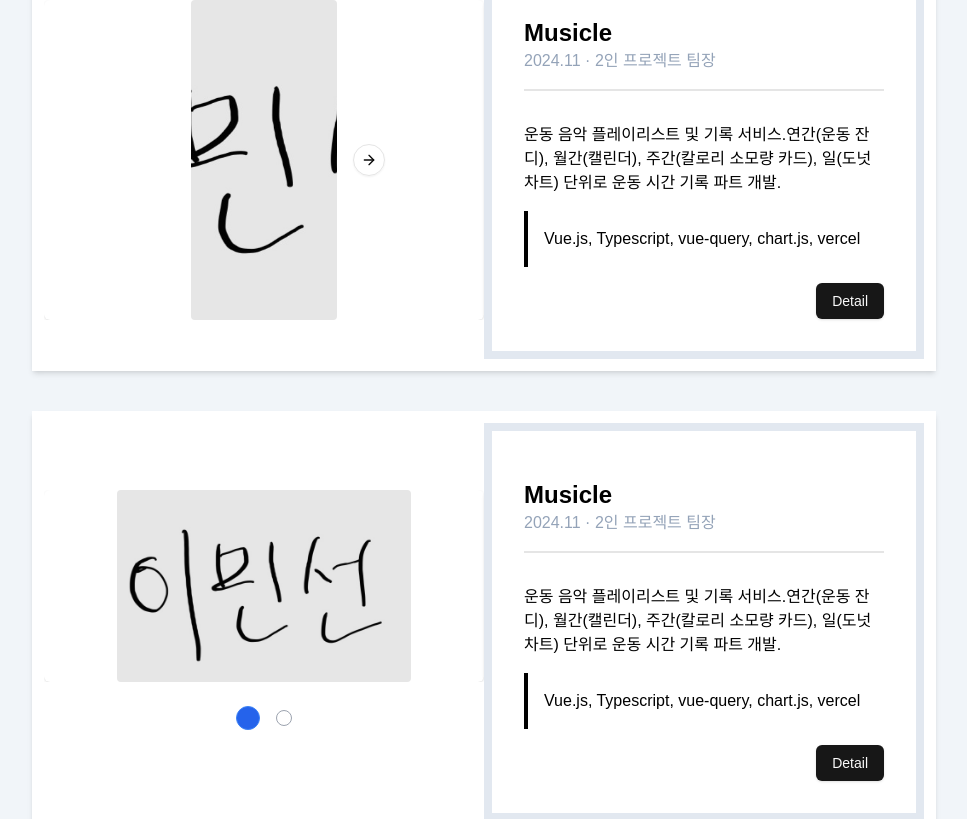
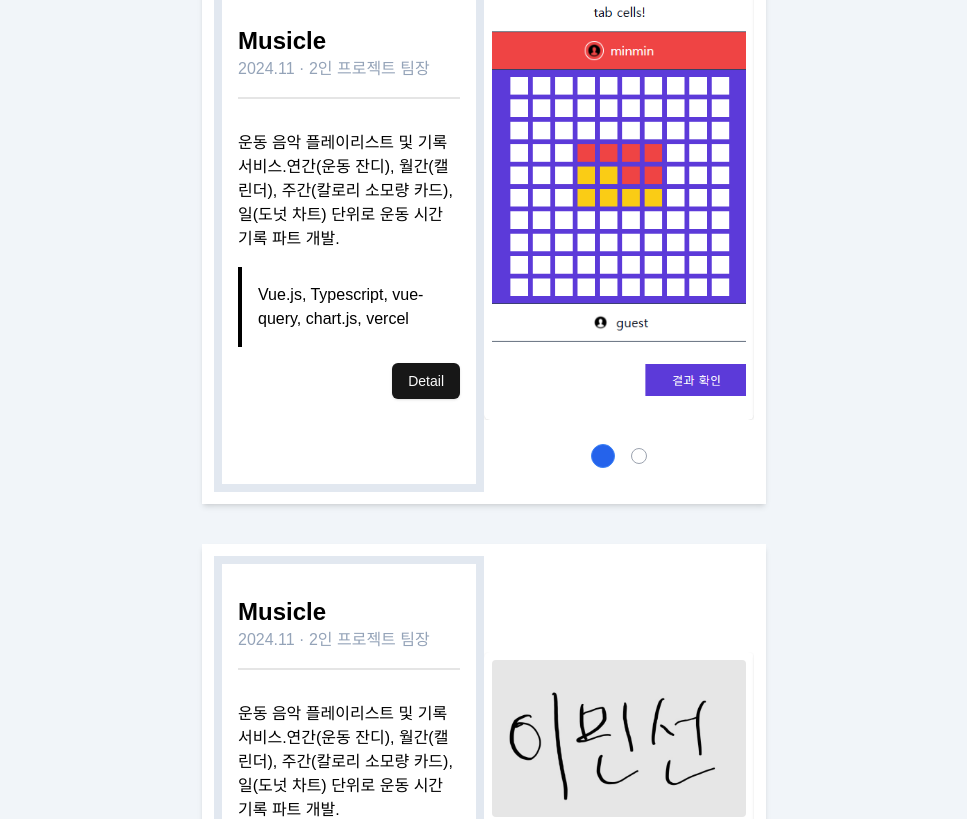
Before and after one commit to minsun0714/frontend-porfolio, a Next.js app in the folder frontend/: page / in a window 1280 px wide. Shown: the part 1827-2646 px from the top of the page, without its empty margins (156-1123 px from the left). Built offline with nearby package versions, Linux system fonts and the light colour scheme.

Commit message:
style: nav bar 반응형 디자인 수정정

```diff
--- a/frontend/src/components/NavBar.tsx
+++ b/frontend/src/components/NavBar.tsx
@@ -1,13 +1,12 @@
 export const Navbar = () => {
 	return (
 		<header className="z-50 h-16 w-screen flex justify-evenly items-center bg-white text-black font-bold fixed">
-			<div className="w-screen p-4 laptop:w-[1024px] flex justify-evenly items-center fixed">
-				<div>Frontend_Portfolio</div>
-				<ul className="flex gap-x-10 invisible laptop:visible">
+			<div className="w-screen tablet:w-[1000px] laptop:w-screen flex justify-evenly items-center">
+				<div className="pl-12 tablet:pl-0">Frontend_Portfolio</div>
+				<ul className="flex gap-x-4 invisible tablet:visible">
 					<li>Skills</li>
 					<li>Projects</li>
 					<li>Education</li>
-					<li>Others</li>
 				</ul>
 			</div>
 		</header>
--- a/frontend/src/components/Projects/ProjectsList.tsx
+++ b/frontend/src/components/Projects/ProjectsList.tsx
@@ -24,7 +24,7 @@ export const ProjectsList = () => {
 				"운동 음악 플레이리스트 및 기록 서비스.연간(운동 잔디), 월간(캘린더), 주간(칼로리 소모량 카드), 일(도넛 차트) 단위로 운동 시간 기록 파트 개발.",
 			skills: ["Vue.js", "Typescript", "vue-query", "chart.js", "vercel"],
 			isVertical: true,
-			imageUrls: [images.signature, images.thumbnail],
+			imageUrls: [images.thumbnail, images.thumbnail],
 		},
 		{
 			title: "Musicle",
@@ -35,60 +35,19 @@ export const ProjectsList = () => {
 				"운동 음악 플레이리스트 및 기록 서비스.연간(운동 잔디), 월간(캘린더), 주간(칼로리 소모량 카드), 일(도넛 차트) 단위로 운동 시간 기록 파트 개발.",
 			skills: ["Vue.js", "Typescript", "vue-query", "chart.js", "vercel"],
 			isVertical: false,
-			imageUrls: [images.signature, images.thumbnail],
+			imageUrls: [images.signature, images.signature],
 		},
 	];
 	return (
-		<section>
+		<section className="flex justify-center">
 			<ul className="text-black space-y-10">
 				{projectList.map((project, rowIdx) => {
 					return (
-						<div key={rowIdx} className="grid grid-cols-2 p-3 bg-white shadow-md">
-							<Carousel className="flex flex-col justify-center">
-								<CarouselContent className="">
-									{project.imageUrls.map((card, idx) => (
-										<CarouselItem key={idx} className="">
-											<Card>
-												<CardContent className="flex items-center justify-center">
-													<div
-														className={cn(
-															project.isVertical
-																? "relative flex h-80 w-1/3"
-																: "h-48 w-2/3",
-														)}
-													>
-														<Image
-															src={card}
-															alt="학습 자료 썸네일"
-															width={300}
-															height={400}
-															className="object-cover w-full h-full rounded-sm"
-														/>
-														{project.isVertical && (
-															<>
-																<CarouselPrevious />
-																<CarouselNext />
-															</>
-														)}
-													</div>
-												</CardContent>
-											</Card>
-										</CarouselItem>
-									))}
-								</CarouselContent>
-								{!project.isVertical && (
-									<CarouselIndicatorContainer>
-										{project.imageUrls.map((_, idx) => {
-											return (
-												<li key={idx}>
-													<CarouselIndicator targetIdx={idx} />
-												</li>
-											);
-										})}
-									</CarouselIndicatorContainer>
-								)}
-							</Carousel>
-							<div className="p-8 flex flex-col border-8 border-slate-200">
+						<div
+							key={rowIdx}
+							className="grid laptop:grid-cols-2 p-3 bg-white shadow-md"
+						>
+							<div className="p-4 flex flex-col border-8 border-slate-200">
 								<div className="border-b-2 py-4">
 									<h2 className="text-2xl font-bold">{project.title}</h2>
 									<h3 className="text-slate-400">
@@ -106,6 +65,44 @@ export const ProjectsList = () => {
 									<Button className="">Detail</Button>
 								</div>
 							</div>
+							<Carousel className="flex flex-col justify-center invisible mobile:visible">
+								<CarouselContent className="">
+									{project.imageUrls.map((card, idx) => (
+										<CarouselItem
+											key={idx}
+											className={cn(project.isVertical ? "" : "")}
+										>
+											<Card>
+												<CardContent className="flex items-center justify-center p-2">
+													<Image
+														src={card}
+														alt="학습 자료 썸네일"
+														width={300}
+														height={400}
+														className="object-cover rounded-sm"
+													/>
+													{project.isVertical && (
+														<>
+															<CarouselPrevious />
+															<CarouselNext />
+														</>
+													)}
+												</CardContent>
+											</Card>
+										</CarouselItem>
+									))}
+								</CarouselContent>
+
+								<CarouselIndicatorContainer>
+									{project.imageUrls.map((_, idx) => {
+										return (
+											<li key={idx}>
+												<CarouselIndicator targetIdx={idx} />
+											</li>
+										);
+									})}
+								</CarouselIndicatorContainer>
+							</Carousel>
 						</div>
 					);
 				})}
--- a/frontend/src/components/Projects/ProjectsView.tsx
+++ b/frontend/src/components/Projects/ProjectsView.tsx
@@ -2,9 +2,9 @@ import { ProjectsList } from "@/components/Projects/ProjectsList";
 
 export const ProjectsView = () => {
 	return (
-		<section className="py-6 w-full flex flex-col justify-center items-center bg-slate-100 min-h-screen">
+		<section className="py-12 w-screen  flex flex-col justify-center items-center bg-slate-100 min-h-screen">
 			<h1 className="flex py-6 text-5xl text-black font-extrabold border-b-8 border-blue-600">Projects</h1>
-			<section className="flex items-center justify-evenly w-[1000px] p-12">
+			<section className="flex items-center justify-evenly w-full tablet:w-[660px] p-12">
 				<ProjectsList />
 			</section>
 		</section>
--- a/frontend/src/pages/index.tsx
+++ b/frontend/src/pages/index.tsx
@@ -18,7 +18,7 @@ const geistMono = Geist_Mono({
 export default function Home() {
 	return (
 		<div
-			className={`${geistSans.variable} ${geistMono.variable} flex flex-col justify-center items-center min-h-screen`}
+			className={`${geistSans.variable} ${geistMono.variable} w-full flex flex-col justify-center items-center min-h-screen`}
 		>
 			<Main />
 			<SkillsView />
--- a/frontend/tailwind.config.ts
+++ b/frontend/tailwind.config.ts
@@ -58,7 +58,7 @@ export default {
 			},
 		},
 		screens: {
-			mobile: "340px",
+			mobile: "320px",
 			tablet: "640px",
 			laptop: "1024px",
 		},
```
